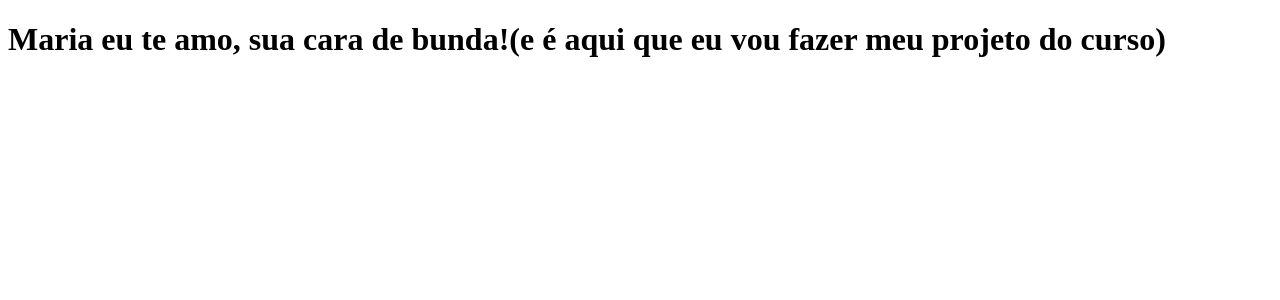
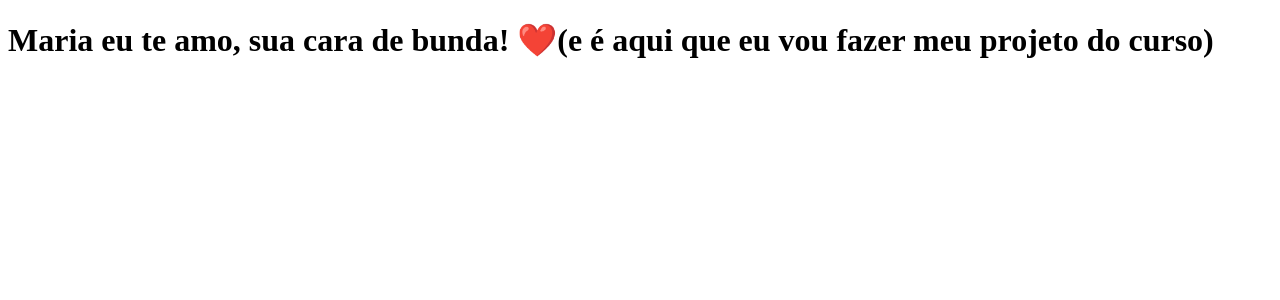
Before and after one commit to mirandaneto45/clone-tabnews, a Next.js app: page / in a window 1280 px wide. Shown: the top 300 px of the page. Built offline with nearby package versions, Linux system fonts and the light colour scheme.

Commit message:
modifica a frase

```diff
--- a/pages/index.js
+++ b/pages/index.js
@@ -1,5 +1,5 @@
 function Home() {
-    return <h1>Maria eu te amo, sua cara de bunda!(e é aqui que eu vou fazer meu projeto do curso)</h1>
+    return <h1>Maria eu te amo, sua cara de bunda! ❤️(e é aqui que eu vou fazer meu projeto do curso)</h1>
 }
 
 export default Home;
```
